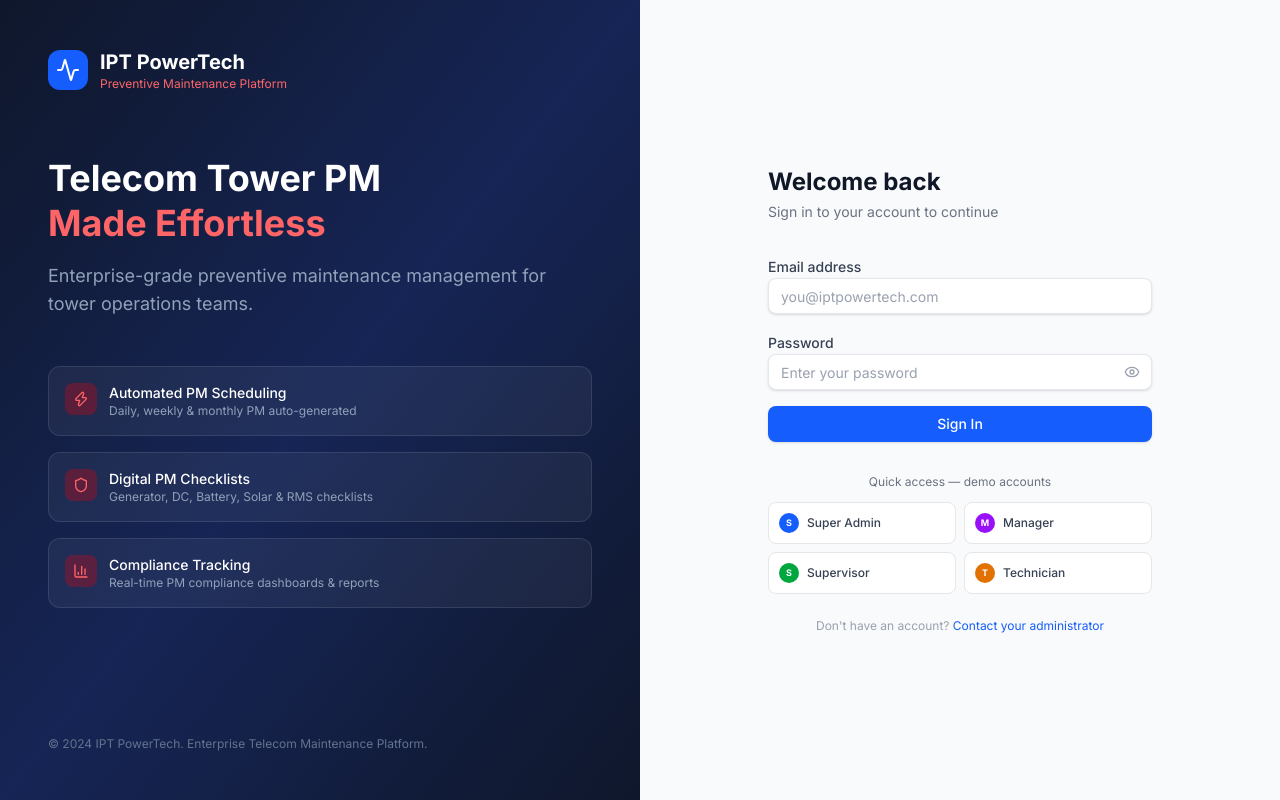
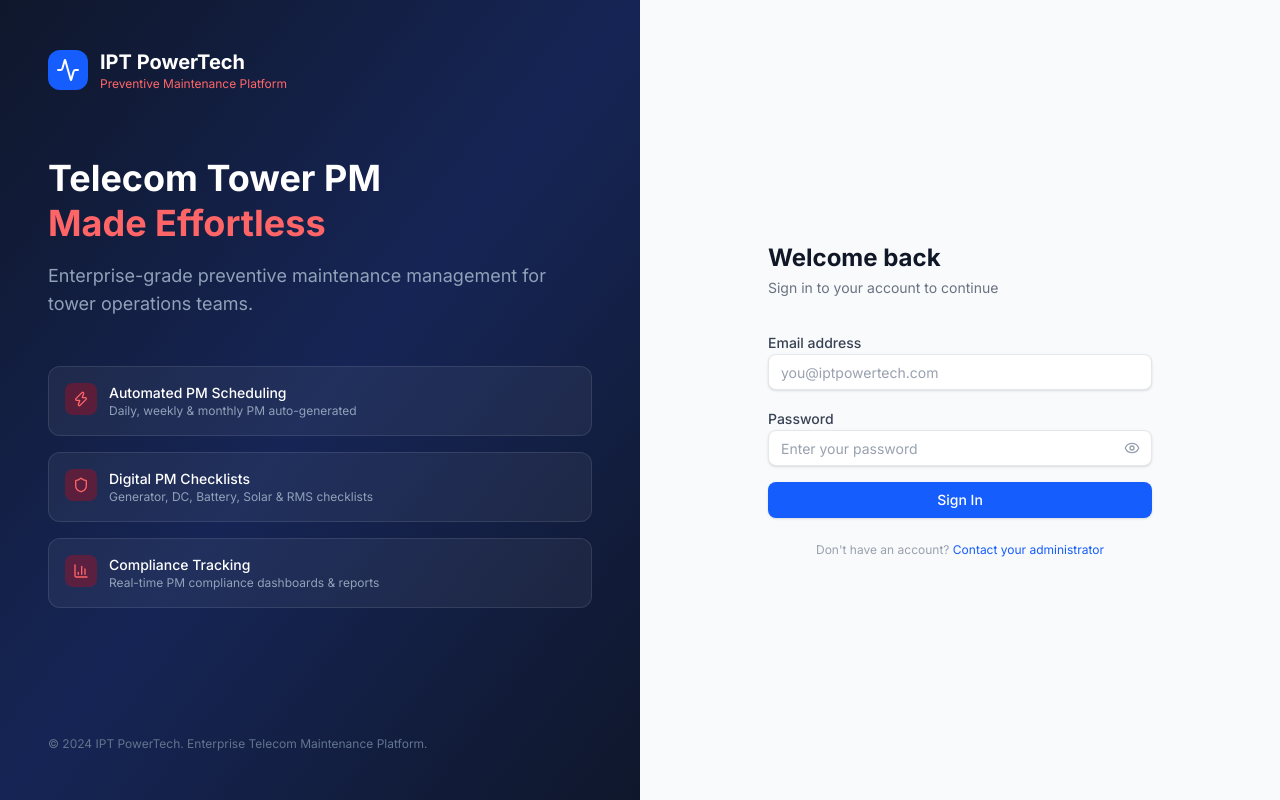
Before and after one commit to charleskarn33-art/preventative, a Next.js app: page /login in a window 1280 px wide. Built offline with nearby package versions, Linux system fonts and the light colour scheme; no server answers.

Commit message:
Remove demo login buttons from login page

```diff
--- a/src/app/login/page.tsx
+++ b/src/app/login/page.tsx
@@ -30,13 +30,6 @@ export default function LoginPage() {
     }
     router.push("/dashboard")
   }
-
-  const demoLogins = [
-    { role: "Super Admin", email: "admin@iptpowertech.com", color: "bg-blue-600" },
-    { role: "Manager", email: "manager@iptpowertech.com", color: "bg-purple-600" },
-    { role: "Supervisor", email: "supervisor@iptpowertech.com", color: "bg-green-600" },
-    { role: "Technician", email: "tech@iptpowertech.com", color: "bg-amber-600" },
-  ]
 
   return (
     <div className="flex min-h-screen">
@@ -140,24 +133,6 @@ export default function LoginPage() {
             </Button>
           </form>
 
-          <div className="mt-8">
-            <p className="text-xs text-gray-500 text-center mb-3">Quick access — demo accounts</p>
-            <div className="grid grid-cols-2 gap-2">
-              {demoLogins.map((demo) => (
-                <button
-                  key={demo.role}
-                  onClick={() => setForm({ email: demo.email, password: "demo123" })}
-                  className="flex items-center gap-2 rounded-lg border border-gray-200 bg-white p-2.5 text-left text-xs hover:bg-gray-50 transition-colors"
-                >
-                  <div className={`h-5 w-5 rounded-full ${demo.color} flex items-center justify-center text-white text-[9px] font-bold shrink-0`}>
-                    {demo.role[0]}
-                  </div>
-                  <span className="font-medium text-gray-700">{demo.role}</span>
-                </button>
-              ))}
-            </div>
-          </div>
-
           <p className="text-xs text-gray-400 text-center mt-6">
             Don&apos;t have an account?{" "}
             <a href="mailto:admin@iptpowertech.com" className="text-blue-600 hover:underline">
```
